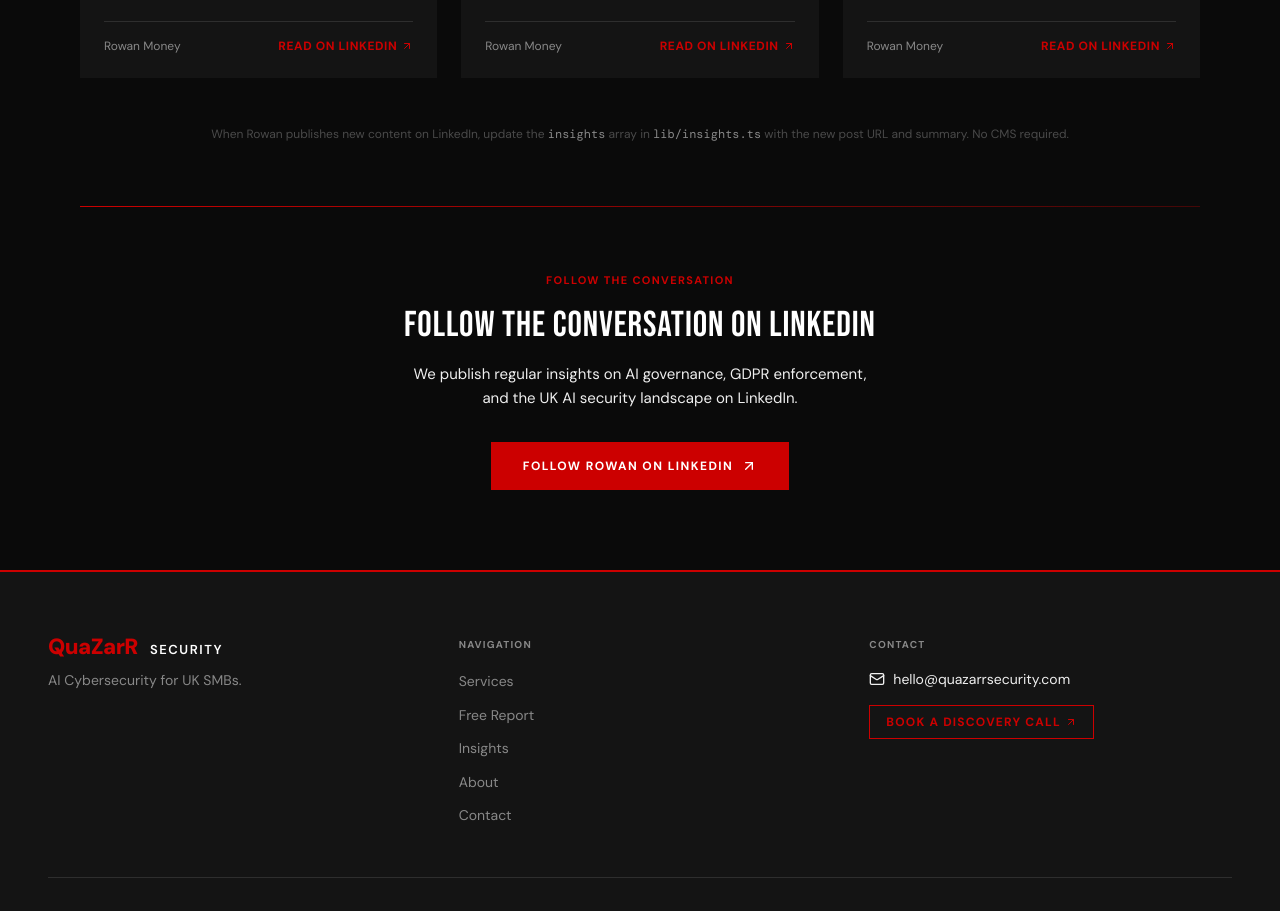
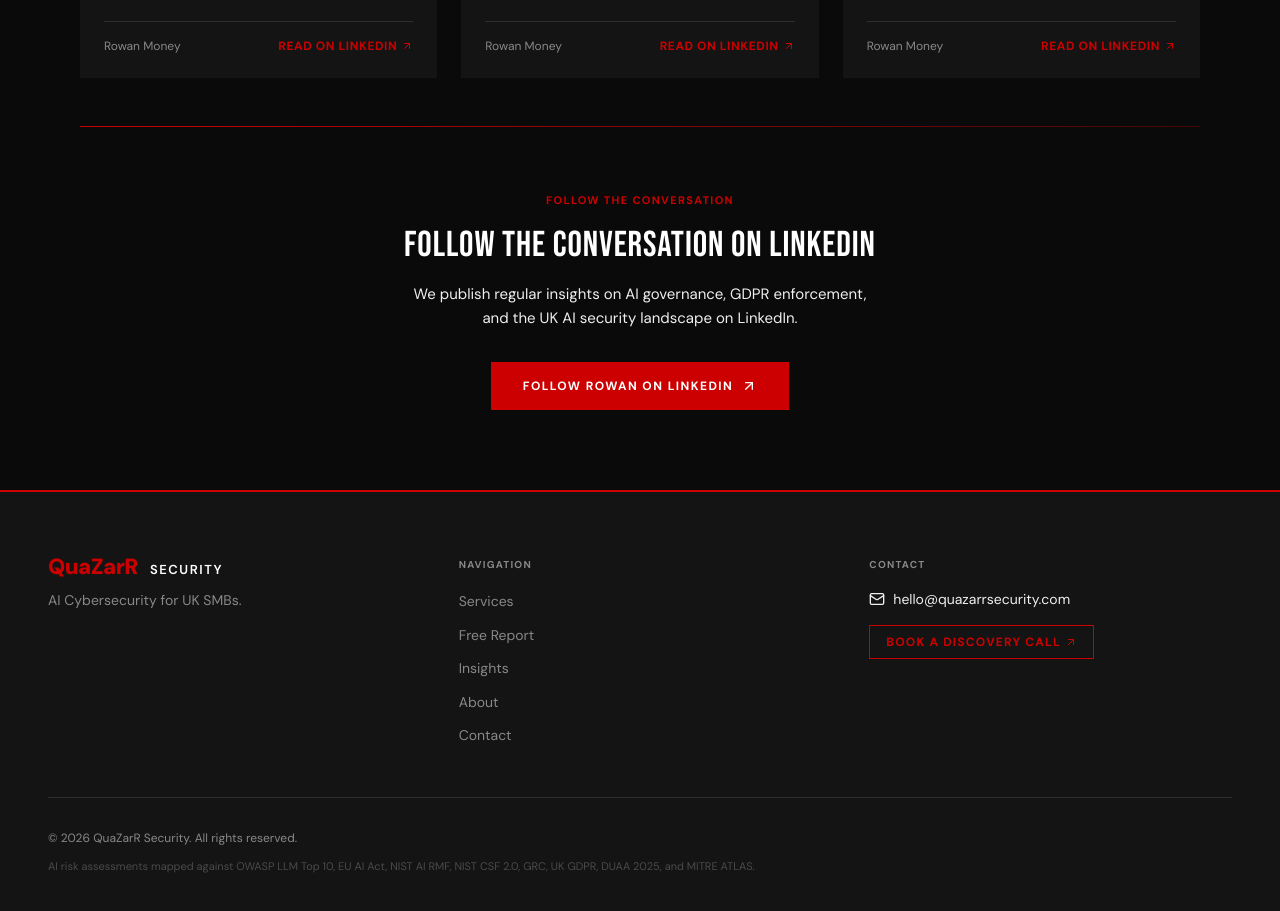
Before and after one commit to QZR888/QuaZarR-Security, a Next.js app: page /insights in a window 1280 px wide. Shown: the part 1128-2039 px from the top of the page. Built offline with nearby package versions, Linux system fonts and the light colour scheme; a web font is replaced by a local one.

Commit message:
Remove dev note from insights page

```diff
--- a/app/insights/page.tsx
+++ b/app/insights/page.tsx
@@ -52,13 +52,6 @@ export default function InsightsPage() {
             ))}
           </StaggerContainer>
 
-          <p className="text-xs text-subtle text-center mb-16">
-            When Rowan publishes new content on LinkedIn, update the{" "}
-            <code className="font-mono text-muted">insights</code> array in{" "}
-            <code className="font-mono text-muted">lib/insights.ts</code> with the new post URL
-            and summary. No CMS required.
-          </p>
-
           <RedRule className="mb-16" />
 
           {/* LinkedIn CTA */}
```
